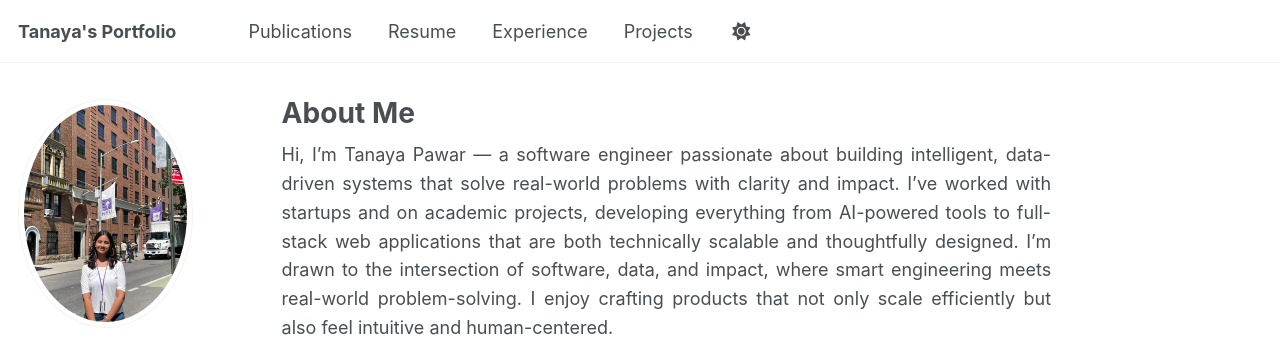
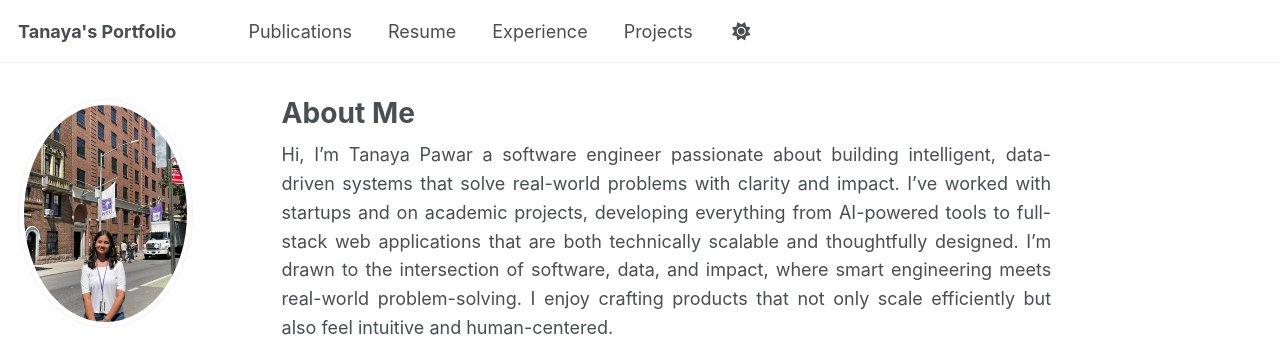
Before and after one commit to tanaya09/tanaya09.github.io, a Jekyll site: the page built from _pages/about.md, in a window 1280 px wide. Shown: the top 337 px of the page. Built offline with Jekyll 4.4.1, drawn with Linux system fonts in a browser that asks for light colours.

```diff
--- a/_pages/about.md
+++ b/_pages/about.md
@@ -9,7 +9,7 @@
 
 <p style="text-align: justify; line-height: 1.6;">
 
-Hi, I’m Tanaya Pawar — a software engineer passionate about building intelligent, data-driven systems that solve real-world problems with clarity and impact.
+Hi, I’m Tanaya Pawar a software engineer passionate about building intelligent, data-driven systems that solve real-world problems with clarity and impact.
 I’ve worked with startups and on academic projects, developing everything from AI-powered tools to full-stack web applications that are both technically scalable and thoughtfully designed.
 I’m drawn to the intersection of software, data, and impact, where smart engineering meets real-world problem-solving. I enjoy crafting products that not only scale efficiently but also feel intuitive and human-centered.
 </p>
```
